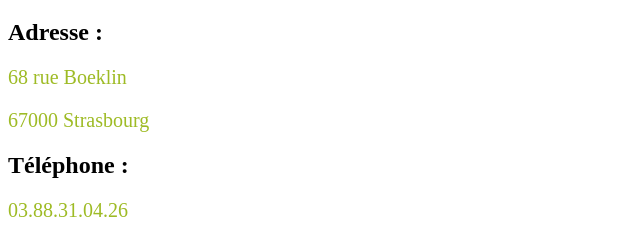
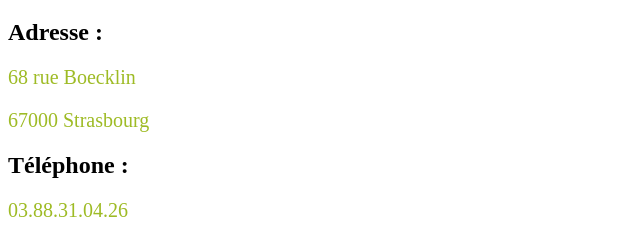
Before and after one commit to PharmaciedelaRobertsau/Pharmacie-de-la-Robertsau, a plain HTML site: page template/accueil.html in a window 1280 px wide. Shown: the part 396-632 px from the top of the page, 0-640 px from the left. Drawn offline with Linux system fonts and the light colour scheme; files that its build step writes are made by us from their sources; files whose address does not match are found by name.

Commit message:
boeCklin

```diff
--- a/template/accueil.html
+++ b/template/accueil.html
@@ -16,7 +16,7 @@
         <div class="col-xs-12 col-sm-6 cellule">
             <h1><span class="underline">Coordonnées</span> :</h1>
             <h2>Adresse :</h2>
-            <p class="coordonnee">68 rue Boeklin</p>
+            <p class="coordonnee">68 rue Boecklin</p>
             <p class="coordonnee">67000 Strasbourg</p>
             <h2>Téléphone :</h2>
             <p class="coordonnee">03.88.31.04.26</p>
```
